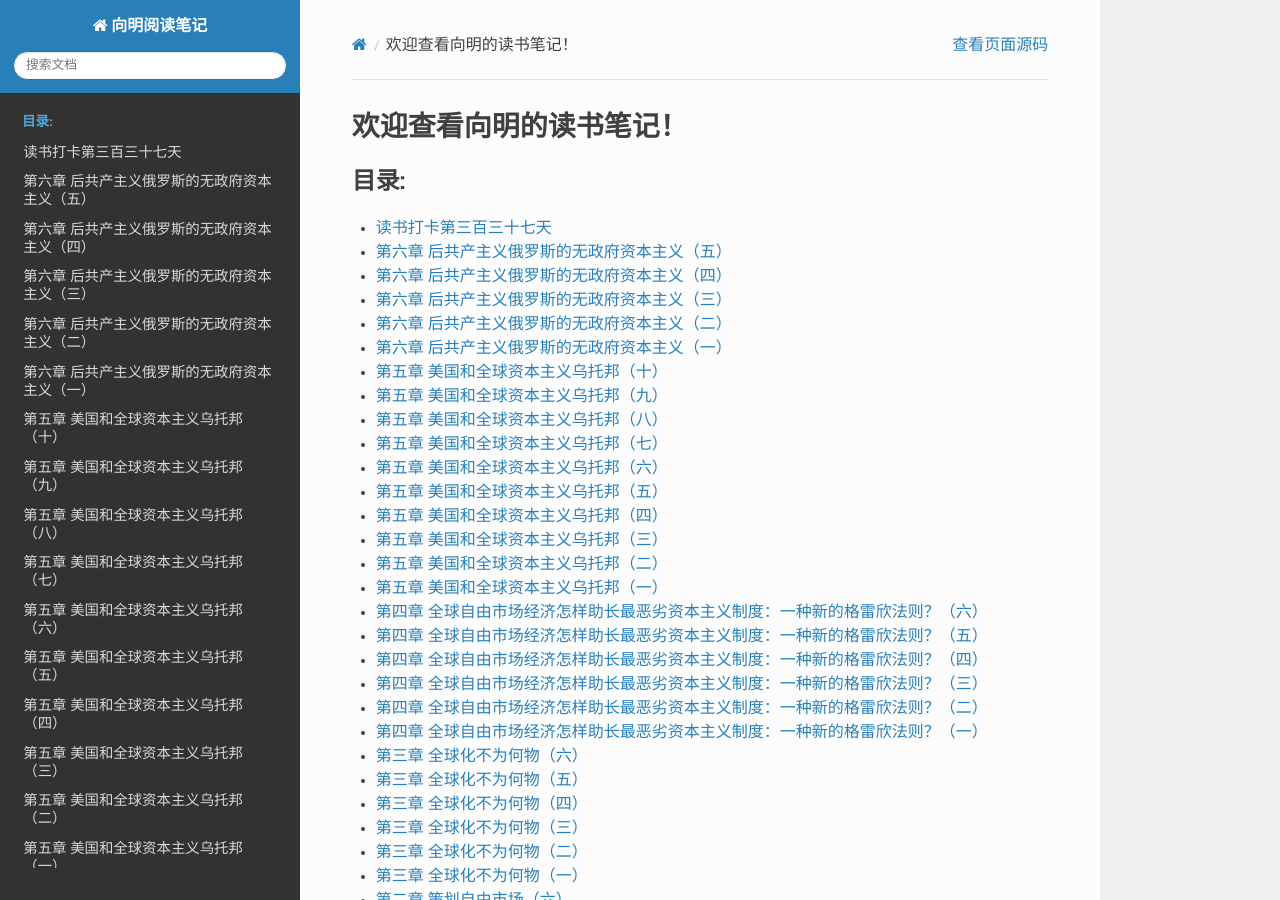
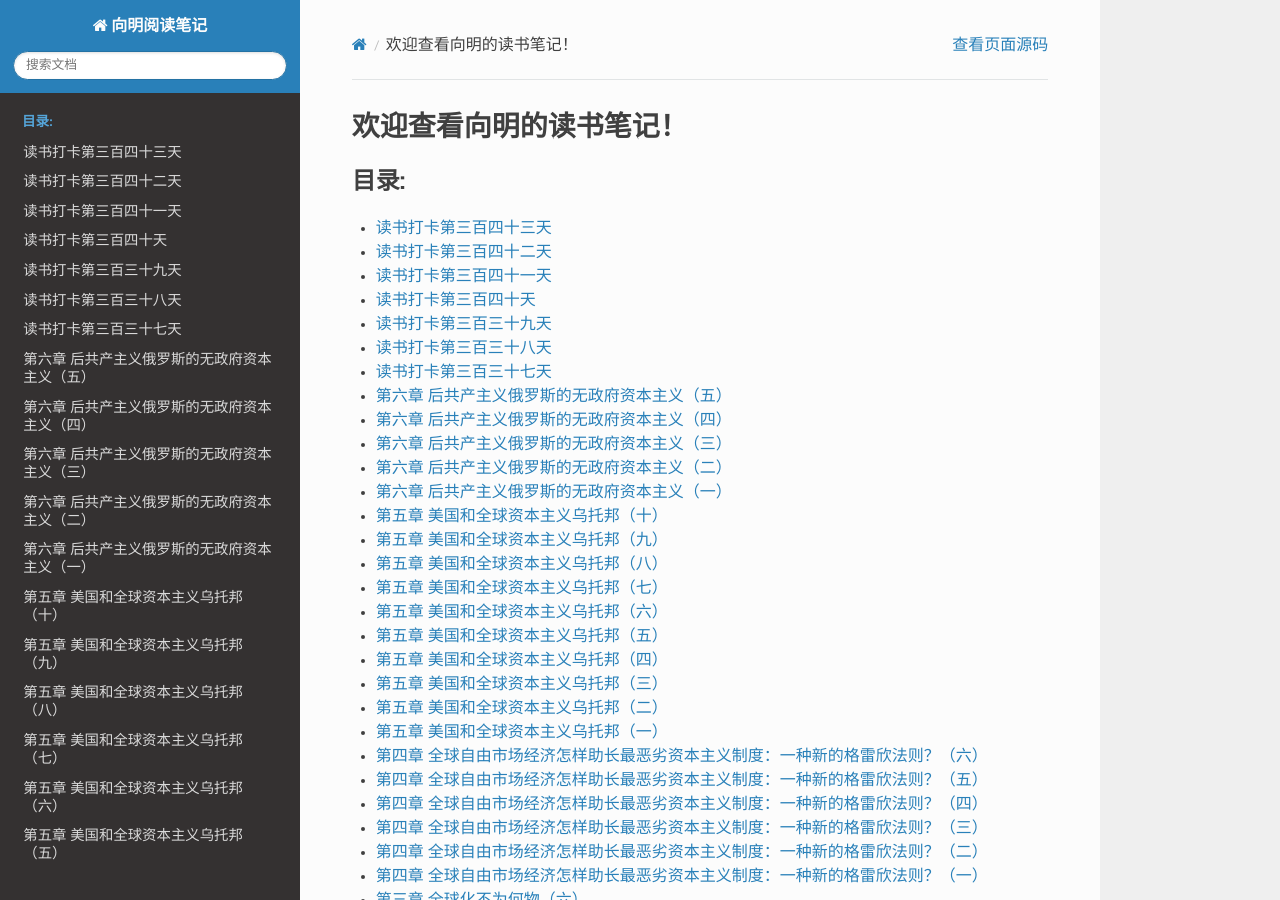
Before and after one commit to xiangming1975/reading, a Sphinx documentation site: the page built from source/index.rst, in a window 1280 px wide and 900 px high. Built offline with Sphinx 7.4.7 and the Read the Docs theme 2.0.0, drawn with Linux system fonts in a browser that asks for light colours; some of the changed lines change nothing that is shown.

Commit message:
伪黎明，快读完了。

```diff
--- a/source/2021-06-27.md
+++ b/source/2021-06-27.md
@@ -12,3 +12,29 @@
 > 这些国家已经向西方的制度和价值过渡，不是因为西方化和现代化普遍地融为一体，而是因为这些特定的国家其传统一直属于欧洲各民族的传统。
 
 > ……揭示了后共产主义俄罗斯的欧亚论思维所起的轴心作用。
+
+> 欧亚论指的是，俄罗斯的独特历史和条件，包括它的地理位置，它的民族多样性，它以东正基督教为核心的历史，以及它实施西方化的失败记录，这些都使它在亚洲和欧洲之间，在东正基督教的东方和宗教改革的西方做出了最后的、毫不含糊的选择，使得文艺复兴和启蒙运动不可能进行。
+
+应该说，没有严格西方意义上的文艺复兴和启蒙运动，有的是俄罗斯特色的。哪个国家不是这样的呢？
+
+> 在后共产主义的俄罗斯，欧亚思想的威力反映的不仅是把这些战略现实，它还体现了更深刻的真理，即俄罗斯从来也没有把自己成功地认同为欧洲或亚洲的。欧亚战略体现的是俄罗斯这种持久的矛盾心理。
+
+#### 俄罗斯资本主义的资源
+
+> 本土资本主义开始出现在俄罗斯时似乎面临着许多强大的障碍，但它也具有一些强大的优势作为补偿。……俄罗斯自然资源的储量庞大。
+
+可以靠自然资源起家，但不能永远吃自然资源。
+
+> 从某种意义上讲，俄罗斯的人力资源也是非凡的。俄罗斯人是世界上受着最好教育的民族……
+
+> 俄罗斯的教育与日本和新加坡的情况一样，也反映了十九世纪欧洲资产阶级的传统和价值。
+
+> 与大多数西方社会比较，俄罗斯是一个文化活力尚未枯竭的国家。
+
+> 社会生活中的结缔组织更新自身的程度是惊人的。在盎撒资本主义世界中已经不复存在的大家庭在俄罗斯的苏维埃共产主义制度中存活了下来。它的存活是俄罗斯人有能力对付市场改革中的困难的部分原因。
+
+> 西方强国的必胜主义政策只能使俄罗斯的现代化更加困难。
+
+> 事实上，一个欧亚俄罗斯的出现并不必然要威胁到任何西方国家的重大利益。
+
+市场是有限的，资源是有限的，要做大是很难的。发展过程中必然会有冲突，有冲突多少就会有威胁。
--- /dev/null
+++ b/source/2021-06-28.md
@@ -0,0 +1,36 @@
+读书打卡第三百三十八天
+===
+《伪黎明——全球资本主义的幻象》（三十八）
+---
+
+### 第七章 西方的暮年与亚洲资本主义的崛起（一）
+
+> 1994年，……新加坡以这样的方式对美国的干预作出反应，清楚地表明世界权力的分配出现了彻底的转变。
+
+> 美国在军事技术上的领先地位的确使它成为全球的超级大国。但它的人民却不愿意承担为成为一个帝国政权必须付出的财物和人的代价。
+
+> 从美好时期到处于世纪末的当代之间，还有一个深刻的差别。在1914年以前，几乎没有人质疑把现代化认同为西方化。
+
+> 到冷战结束时，几乎到处都认为现代化等于西方化。但日本是一个例外。
+
+#### 本土的现代化：日本的范式性实例
+
+> 日本工业化的一个基本真理：日本不像有些欧陆国家那样，实施工业化必须要打破封建的社会秩序。
+
+> 日本企业的发展就像嫁接在从中世纪继承下来的机构那样。……给日本的现代化充当先锋的是武士阶级，这种现代化之所以可行是因为在一开始封建秩序就没有被破除。
+
+> 技术必然要逐渐使旧的社会结构解体，这个马克思主义的模式很少适合日本的情况。知识的增长和思想的革新能使社会进化这种自由主义的说法也不适合日本的情况。任何以西方历史为基础的现代化模式的说法都不适合日本经验。
+
+> 日本的资本主义制度与盎撒市场个人主义有着深刻的差别，……同时，日本的资本主义也有别于华盛顿共识所提倡的资本主义。
+
+> 日本资本主义制度所表现出的伦理生活不是个人主义的，而且也没有迹象表明即将成为个人主义的。
+
+> 资本主义与个人主义之间的联系既不是必要的，也不是普遍的，而是历史的偶然。
+
+> 日本迅速的工业化是在强有力、中央集权的和干预主义的政府权力的保护下进行的。
+
+> 在日本历史上，经济和工业的发展时刻都受到国家的鼓励和协调。在欧洲国家近代发展起来的那种国家和社会之间的鲜明的差别很少在日本的历史上见到。
+
+> 日本经济体制的核心特征就是以非书面的社会契约保证人口的大多数有就业保险。
+
+> 在日本的模式中，有大量的内容不能输出。确保这一点的是日本的文化连续性和同质性的那种绝无仅有的程度。
--- /dev/null
+++ b/source/2021-06-29.md
@@ -0,0 +1,56 @@
+读书打卡第三百三十九天
+===
+《伪黎明——全球资本主义的幻象》（三十九）
+---
+
+### 第七章 西方的暮年与亚洲资本主义的崛起（二）
+
+#### 华人资本主义
+
+> 华人资本主义制度根植于一个较大社会的网络和价值中。今天中国的某些特征是从这个国家近代的政治历史发展而来的，但其核心和持久的特点在世界各地的华人商界中都有所表现。这些情况反映出，华人家庭在创造信任关系方面具有关键的作用。海外华人资本主义一直是中国市场改革之成功的主要推动者之一。它对中国大陆正在崛起的本土市场经济有很好的指导作用。
+
+> 家庭企业是华人资本主义的核心，但它不符合西方的公司理论。
+
+> 与日本的经济文化一样，华人企业也挑战了……对资本主义发展的标准解释，但二者的方式有明显的不同。
+
+> 华人资本主义成功的关键是依靠家庭内部的信任资源。
+
+> 华人企业文化中的家庭主义反映了华人社会中的家庭主义，在重大事务中，信任很少延伸到血缘关系之外。超越家庭的信任和义务关系……在华人社会就很弱，或者不存在。
+
+> 华人资本主义与意大利资本主义有更多的共同点，意大利以家庭为基础的公司也很强大，……
+
+> 中国大陆的现行制度……与海外华人资本主义有所不同。中国大陆经济的市场经济性质是不充分的。
+
+> 中国大陆和海外华人的经济文化正在趋同，从这个意义上讲，中国大陆的经济文化在未来将比现在更具传统性质。
+
+> 由于海外华人在发展私人企业方面具有决定性的作用，邓小平的市场改革从某种程度上说，中国被毛泽东抛弃了的社会生活的某些部分重新传统化了。
+
+> 如果将来中国大陆和海外华人的经济文化趋同的话，中国本土发展的模式上，其市场经济性质将日趋充分。
+
+> 中国领导人……意识到，中国绝不可能成为经济超级大国。
+
+作者你把中国领导人的谦虚之词当真了。
+
+> ……在下个世纪的后半叶之前，中国也不会成为一个发达的社会。
+
+永远的发展中国家嘛！
+
+#### 当代的亚洲和西方的落后
+
+> 每一种资本主义形式都清晰地体现了它根植于其中的具体文化。
+
+> 各种形式的亚洲资本主义将不会趋同，因为在支持这些资本主义制度的文化之间将保留深刻的差别，……
+
+>在亚洲文化中，人们是以工具主义的态度看待市场机构的，即把它视为创造财富和社会凝聚力的手段，不是以技术的态度，把市场本身视为目的。亚洲价值的一项要求是，在经济生活中，采取彻底的工具主义观点，从而避免那种把经济政策变成争论的教条的西方式困扰。亚洲不受经济神学的束缚，这就使人们在判断和改革市场机构时参照市场运行对社会价值和稳定所产生的影响。
+
+大爱实用主义。
+
+> 亚洲资本主义制度是受政府指导的，政府所持的观点是保护它们为之服务的社会之凝聚力，为此，它们必然要与全球自由放任主义体制发生争执。在这种争执中，代表落后的是西方自由放任主义。
+
+大笑！自由市场落后了，指出这一点的人，少之又少啊！
+
+> 更深刻地说，亚洲国家在全速实现现代化的过程中，在一个关键的、也许是致命的问题上接受了西方的价值，即他们与自然界的关系。亚洲和全世界一样，当代西方那种把地球视为可消费的资源的观点占统治地位。
+
+> 在这个时代里，并不是所有的亚洲国家都走向繁荣，所有的西方国家都走向衰落。……旧的东西之间的划分不能说明今天世界文化和政体的多样性了。
+
+> 世界市场的无情发展不会推出一个普世文明，而是使文化间的互相渗透在全球范围内不可抗拒。
--- /dev/null
+++ b/source/2021-06-30.md
@@ -0,0 +1,46 @@
+读书打卡第三百四十天
+===
+《伪黎明——全球资本主义的幻象》（四十）
+---
+
+### 第八章 自由放任主义的终结（一）
+
+> 真正的全球经济体制是新技术而不是自由市场在全世界的传播而产生的。每一种经济体制都是随着技术的效仿、吸收和采用而传播的。任何国家都不能把自己隔绝于这种/毁灭性的创造浪潮。其结果不是普世的自由市场，而是主权国家的无政府状态、竞争的资本主义和无国家的区域。
+
+不认同最后一句。不会出现普世的自由市场，这我相信，但我不认为个个主权国家都会变成无政府状态、小政府状态，这是自由市场国家才会出现的。
+
+> 前社会主义集团的指令性经济体制不能使自己隔绝于资本主义的精湛技术。
+
+> 世界经济增长创造出的各种政体通过更新自己的文化传统来实现现代性，而不是模仿西方国家。有许多现代性，同时，也有许多途径没能达到现代性。
+
+> 目前组建的全球市场不会让世界各民族和谐共存的，它强迫世界人民为资源竞争，同时又不制定资源保护措施。
+
+#### 能否改革全球自由放任主义？
+
+> 目前的全球市场起的作用是分裂社会和削弱国家。
+
+> 历史证实，自由市场并非是自我调节的。它的本质是变化无常，往往充满冒险性的繁荣和破产。
+
+> 事实上，由于市场本身就是人的期望塑造的，因此人们不能合理地预言市场的行为。
+
+> 把市场比作机器的理论忽略了一个最重要的事实，市场是人凭借想象和期望虚构出来的。
+
+> 全球自由放任主义也许会在人们对付不了的世界股票市场和金融机构的危机中崩溃。
+
+> 目前的自由放任主义时代以市场灾难的形式结束并不是最右可能发生的情况。而是灾难很有可能被化解，因为美国在世界经济中的霸权受到新近崛起的强国的挑战。
+
+作者你认为这个强国是谁？
+
+> 就像1914年以前的国际自由主义的经济秩序一样，只有在全球自由市场的机构被一个有影响的全球性大国保证的情况下才能运行。美国今天缺乏这种意志、可能也缺乏能力承担相当于在美好时期英国承担的帝国重任。
+
+我希望美国卸下这份重任和中国扛起这份重任之间能无缝衔接。脱节了，世界可能会乱，打起来；重合了，可能中美两国会打起来。我希望中国永远不要扛起这份重任，累，亏。
+
+> 如果中国的经济现代化成功了，对那些竭力迫使它执行美国自由贸易规程的跨国组织，他就会采取强硬态度。俄罗斯也会这样做。世界经济发展所产生的力量将冲破全球自由市场体制。
+
+> 如果全球自由市场的规则还得不到改革，以满足正在崛起的经济大国的各种需要，他们就要受到轻视。
+
+> 人们需要的是这样一种全球统治的体制，其中的世界市场管理是为了促进社会凝聚力和国家完整的。只有对货币、资本流动、贸易和环境保护进行全球性的统一调控，才能使世界经济的创造性服务于人的需要。
+
+> 但是，在世界经济中，用管理有序的体制替代自由放任主义，目前就像普世自由市场一样，也是一项近乎乌托邦式的计划。这样的体制只有在世界各大经济强国的协调行动下才能建立起来，……
+
+> 只要美国的政策以华盛顿共识中的自由放任主义为基础，改革世界经济体制就没有希望。
--- /dev/null
+++ b/source/2021-07-01.md
@@ -0,0 +1,48 @@
+读书打卡第三百四十一天
+===
+《伪黎明——全球资本主义的幻象》（四十一）
+---
+
+### 第八章 自由放任主义的终结（二）
+
+#### 华盛顿共识的终结？
+
+> 华盛顿共识中小政府的理想至少是不合时宜的。它应该属于的时代是集权主义对自由和繁荣构成主要威胁的时代。今天人类和社会的福祉所受到的威胁主要来自国家的崩溃或削弱。
+
+> 在世界的许多地方，现代国家体制或者没有扎根，或者已经崩溃了。在这样的国家里，缺乏和平、经济发展、劳动的人道标准和环境保护的最基本的先决条件。
+
+> 综观当代世界大多数地区，现代国家体制没有被视为是理所当然的机构。
+
+> 没有控制战争工具的现代国家，就没有和平。
+
+> 有效的国家机构还必须用来监视人类对自然环境的影响，用来限制不负责任地开发自然资源。
+
+> 华盛顿共识认为，维持秩序的霍布斯难题已经解决了。因此，它不但忽略了生活在被削弱或已经崩溃的国家中的大多数人的情况，而且它还忽略了无调控的世界市场威胁社会凝聚力和政府稳定性的许多方式。
+
+只是在上等人的世界看不到下等人的世界罢了。
+
+> 只有全球调控把政体、文化和经济体制的多样性作为永久的条件接受下来，才具有可行性。
+
+> 真正具有全球性的经济体制中所需要的调控必须在永远保持差别的资本主义制度之间提倡妥协。
+
+> 美国正在从事于世界经济体制的革命性改造。它的贸易和竞争政策判定其他任何经济文明都要灭亡。
+
+> 华盛顿共识不会永远存在下去。毫无疑问，它将被经济动荡与地域和政治条件的转变所动摇。
+
+#### 自由放任主义之后
+
+> 在冷战刚刚结束的一段时间内，人们被世界新秩序的幻觉迷惑了。这段时间已经过去。
+
+> 在中亚和东亚存在着大竞争重演的风险，世界级的强国将在其中争夺石油的控制权，这种危机预示着必然要在我们中间发生的事情。
+
+> 对和平的威胁并没有随着冷战的结束而消失。只是战争的本质改变了。
+
+> 我们称之为全球化的世界历史运动来势无情，我们不能主宰推动全球经济的技术；它们却以许多我们尚未理解的方式主宰着我们。我们还缺乏某些机构来监视或抵消它们的危险副作用。
+
+> 未来可能发生的情况肯定不是自由放任主义体制被改革，而是随着资源稀缺越来越严重，世界级强国之间的利益之争也越来越剧烈，这就使得国际合作也就变得越来越困难，自由放任主义体制也就自行崩溃了。人类的前途是日益深化的国际无政府状态。
+
+我没有这么悲观。我始终认为，资源是用不完的。一来利用率在逐渐提高，二来不断开发新资源，三来不断找到旧资源。
+
+石油五十年用光这话喊了多少年了？
+
+> 新技术在全世界的传播并没有起到促进人类文明的作用，而是导致了市场力量从社会和政治控制中解放了出来。我们把自由给予了世界市场，这无疑将把全球化时代作为另一部奴役的历史载入我们的记忆中。
--- /dev/null
+++ b/source/2021-07-02.md
@@ -0,0 +1,66 @@
+读书打卡第三百四十二天
+===
+《伪黎明——全球资本主义的幻象》（四十二）
+---
+
+### 后记（一）
+
+> 全世界的自由市场不像过去的国家自由市场那样能自我调节。
+
+> 当代的政界、媒介和商界的舆论偏离人类持久的客观现实如此之远，以至于它不再能够区分什么是现实，什么是乌托邦了。
+
+> 全球资本主义没有起到保护社会凝聚力的作用。如果任其发展下去，它很可能摧毁自由主义文明。
+
+能轻易被摧毁的文明，那就让他被摧毁好了。
+
+> 就在全球自由市场创造着新兴贵族的同时，它也产生着新型的民族主义和原教旨主义。
+
+> 亚洲的危机是一个信号，它表明全球自由市场已经变得不可控制。
+
+#### 《伪黎明》中的论点
+
+> 从长远和宽泛的历史视角看，自由市场是一种罕见而又短命的反常现象。自由市场是用国家权力建设的。
+
+> 自由市场是强政府的创造物，没有强政府，自由市场就不能存在。这是《伪黎明》的第一个论点。
+
+> 《伪黎明》中的第二条主要线索：民主和自由市场是竞争对手，而不是伙伴。
+
+> 与自由市场共存的通常不是稳定的民主政府，而是经济无保障的多变的政策。
+
+> 第三条线索，计划经济作为一种经济体制已经无可挽回地崩溃了。
+
+> 第四条线索，尽管马克思主义的不攻自破是西方国家所欢迎的，……把它看作是自由市场资本主义的省里，但随之而来的并不是在大多数从前的共产主义国家实施任何一种西方经济模式。
+
+在中国，马克思主义还没有破吧？
+
+> 在第五条线索中，……尽管马克思列宁主义和自由市场经济理性主义所支持的是不同的经济体制，但它们有许多共同点。
+
+那么，中特社会不会因此走上美帝自由市场经济的老路？希望不要。
+
+> 全球化的市场并没有把盎撒自由市场推广到全世界，而是把所有类型的资本主义，至少是自由市场的变种抛入了流动状态。
+
+> 美国例外论和自由市场的意识形态的融合是《伪黎明》的第六条线索。
+
+> 全球自由放任主义不是美国企业界设置的阴谋，而是一个悲剧，……在这个悲剧中，一个傲慢的空想徘徊于它所不能理解的人类的永恒的需求上。
+
+> 第七条线索：当代资本主义长期的无保障腐蚀着资产阶级生活的重要制度和价值，那些毒害作用最大的自由市场的各种变化形式尤其如此。
+
+> 第八条线索是关于人们能够有什么作为。……只要美国坚持华盛顿共识的全球自由放任主义，世界市场就不可能有任何改革。
+
+> 大竞争 the Great Game 指的是世界列强在一个世纪前对中亚石油控制权的争夺，它很有可能在未来的世纪再次发生。
+
+> 随着全球自由放任主义的崩溃，一个正在深化的国际无政府状态很可能就是人类的前途。
+
+放心，无政府状态是一种不稳定的状态，要么彻底完蛋，要么很快出现一个新的全球领导者。
+
+#### 亚洲的萧条和美国的泡沫经济：全球自由放任主义终结的开始？
+
+> 亚洲的萧条在历史上第一次显示，资本在全球无限制地流动对经济稳定性具有灾难性的后果。
+
+> 美国舆论的期望和历史记录之间认知的不和谐产生出一种不真实的信心，而美国经济任何软弱性的表现都可以把它轻易戳穿。
+
+> 中国一贯地、有依据地对西方的舆论和建议采取轻视的态度，它的相对稳定是这种态度的一个副产品。
+
+> 任何一种经济挫折，如果它来势凶猛，深刻或持久，那就是对美国政治生活中人们对自由市场的效忠程度进行的破坏性实验。
+
+> 美国的任务也许不是设法取代自由市场，而是使他们更好地适应人的基本需求。任何一个大规模的市场低迷时期都肯定会招致美国经济民族主义，这使得所需要的那种周密的改革不可能进行。
--- /dev/null
+++ b/source/2021-07-03.md
@@ -0,0 +1,20 @@
+读书打卡第三百四十三天
+===
+《伪黎明——全球资本主义的幻象》（四十三）
+---
+
+### 后记（二）
+
+#### 日本能保留自己独特的经济文化吗？
+
+> 如果没有解决日本经济难题的方法，亚洲危机只能是恶化。
+
+预测错了，呵呵。
+
+> 西方对日本经济难题开出的处方是一个自相矛盾的大杂烩。
+
+> 西方的决策者们还没有理解，他们企图强加给日本劳动市场的灵活性与他们正在竭力强迫日本政府实施的凯恩斯式的政策是相互矛盾的。
+
+#### 欧洲的社会市场经济有前途吗？
+
+>
```
